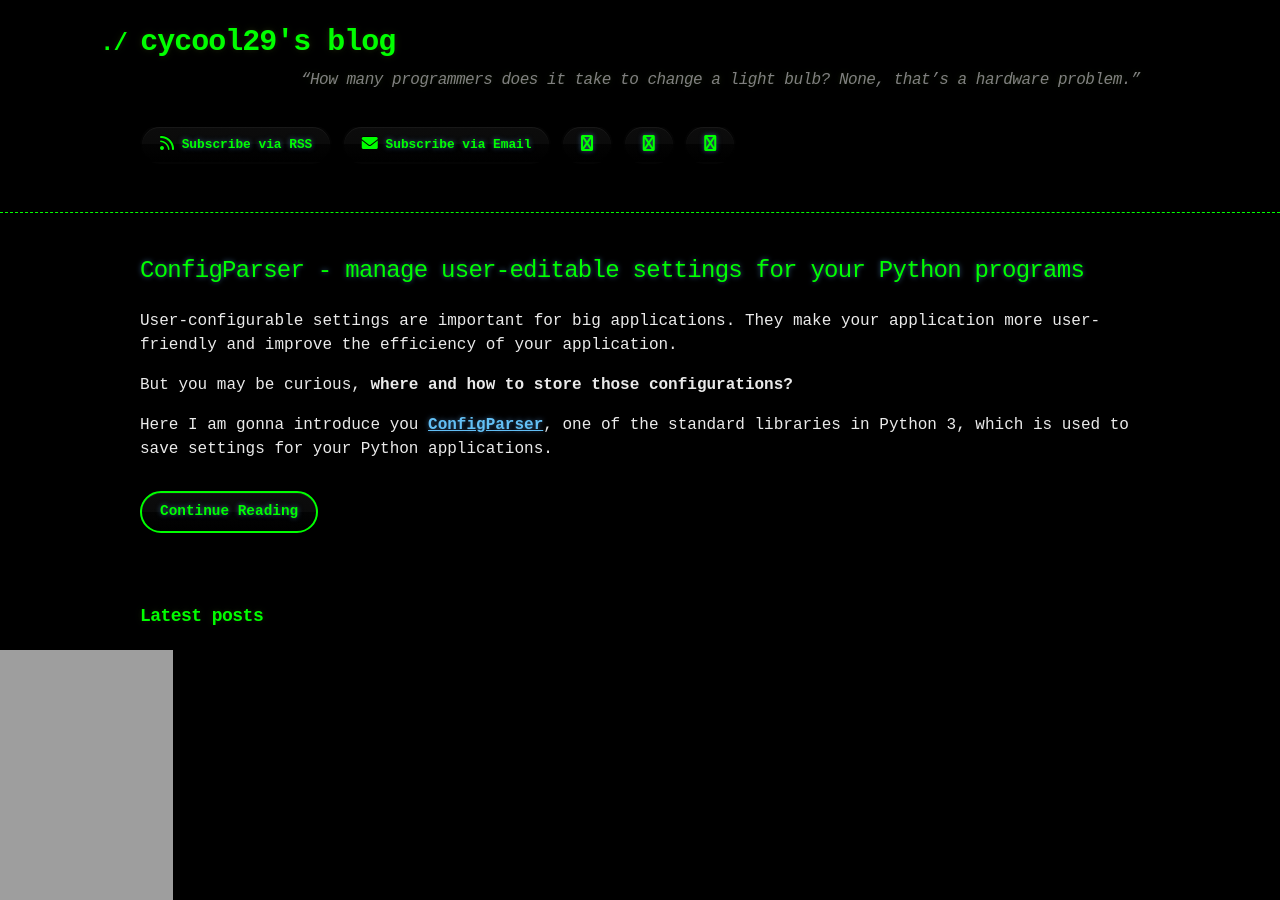
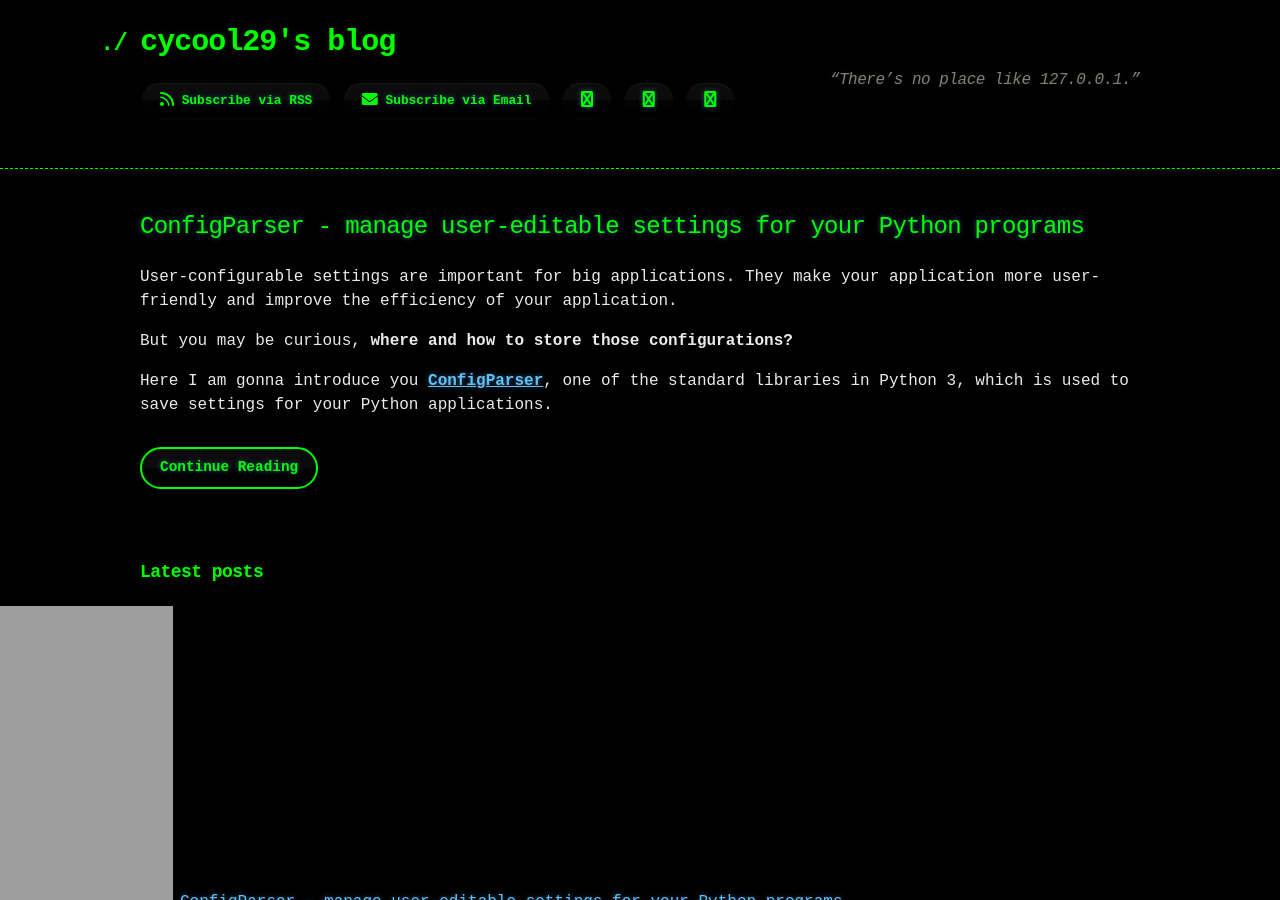
Before and after one commit to cycool29/cycool29.github.io, a Jekyll site: the page built from index.md, in a window 1280 px wide and 900 px high. Built offline with Jekyll 4.4.1, drawn with Linux system fonts in a browser that asks for light colours; a style sheet for code colours, icons or effects is not loaded.

Commit message:
Update quotes

```diff
--- a/_config.yml
+++ b/_config.yml
@@ -1,5 +1,5 @@
 title: cycool29's blog
-description: "“How many programmers does it take to change a light bulb? None, that’s a hardware problem.” "
+description: "“There’s no place like 127.0.0.1.” "
 bio: A high school student. Intermediate in Python, Git, Bash. Learning JavaScript. He/Him. "
 author: cycool29
 url: https://cycool29.github.io
```
